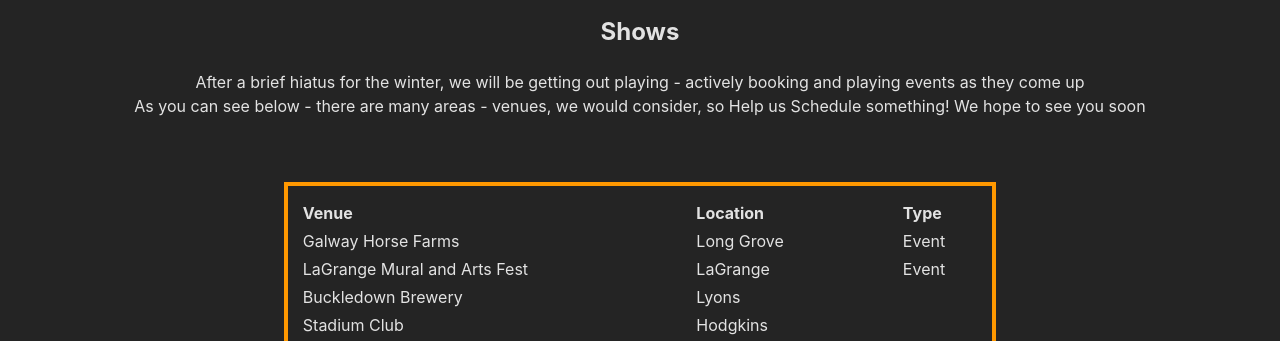
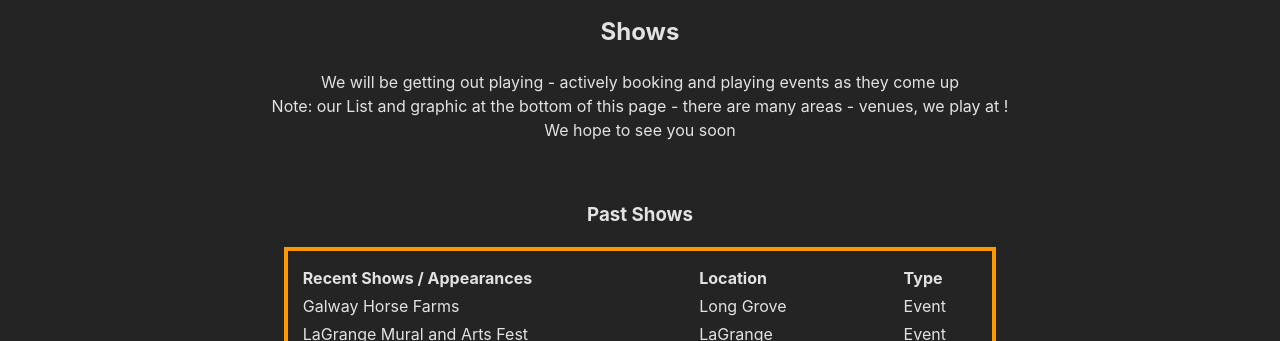
Before and after one commit to cloudappsdev/marjays-repo, a React (Vite) app: page /shows in a window 1280 px wide. Shown: the part 149-490 px from the top of the page. Built offline with nearby package versions, Linux system fonts and the light colour scheme.

Commit message:
make styling and verbage changes -photos

```diff
--- a/src/components/ClipList.tsx
+++ b/src/components/ClipList.tsx
@@ -1,3 +1,4 @@
+import { ClipData } from "./ClipData";
 import "./ClipList.css";
 
 const fyRand = (numArr: number[]) => {
--- a/src/components/ClipSetInfo.tsx
+++ b/src/components/ClipSetInfo.tsx
@@ -1,6 +1,7 @@
 import { useState } from "react";
 import ClipList from "./ClipList";
 import "./ClipSetInfo.css";
+import { ClipData } from "./ClipData";
 
 function ClipSetInfo(props: { smpl: string; clipInfo: ClipData[] }) {
   const { smpl, clipInfo } = props;
--- a/src/components/Music.tsx
+++ b/src/components/Music.tsx
@@ -10,11 +10,6 @@
 function Music() {
   return (
     <div className="big-dv">
-      <h2>Music</h2>
-      <div>
-        Coming Soon: Hold tight, we are curating our songs for Soundcloud and
-        Spotify and can include a link soon.
-      </div>
       <br />
       <div className="bordered-display">
         <div className="fancy-font">The MarJay's Sample Song List</div>
--- a/src/components/Photos.tsx
+++ b/src/components/Photos.tsx
@@ -10,7 +10,7 @@
       <div>Photos</div>
       <iframe
         style={styleDim}
-        src="https://mysrv.info/MarJays/OsTap/TheMarJays_Chicago.html"
+        src="https://mysrv.info/MarJays/Photos/TMJM_Photos_fb.html"
       />
     </>
   );
--- a/src/components/Shows.tsx
+++ b/src/components/Shows.tsx
@@ -49,7 +49,11 @@
   },
 ];
 
-const custHdrLabels: string[] = ["Venue", "Location", "Type"];
+const custHdrLabels: string[] = [
+  "Recent Shows / Appearances",
+  "Location",
+  "Type",
+];
 
 function Shows() {
   return (
@@ -57,16 +61,17 @@
       <h2>Shows</h2>
       <p>
         <div>
-          After a brief hiatus for the winter, we will be getting out playing -
-          actively booking and playing events as they come up
+          We will be getting out playing - actively booking and playing events
+          as they come up
         </div>
         <div>
-          As you can see below - there are many areas - venues, we would
-          consider, so Help us Schedule something! We hope to see you soon
+          Note: our List and graphic at the bottom of this page - there are many
+          areas - venues, we play at ! <br />
+          We hope to see you soon
         </div>
       </p>
       <br />
-      <br />
+      <h3>Past Shows</h3>
       <table id="showHist" style={{ margin: "0 auto" }}>
         <thead>
           <tr>
--- a/src/components/Videos.tsx
+++ b/src/components/Videos.tsx
@@ -19,13 +19,13 @@
   return (
     <>
       <div style={{ marginBottom: "8px" }}>
-        Our inept "set-it and forget-it" videographer, didn't always capture the
-        whole stage or al players, <br />
-        but we hope you enjoy the Music while you are here!
+        Our "set-it and forget-it" videographer, didn't always capture the whole
+        stage or all players, <br />
+        (that would be me) but we hope you enjoy the Music while you are here!
       </div>
       <Tabs>
         <TabList style={{ width: "50%", margin: "0 auto" }}>
-          <Tab style={{ width: "30%" }}>Acoustic</Tab>
+          <Tab style={{ width: "30%" }}>Acoustic 3pc</Tab>
           <Tab style={{ width: "30%" }}>Full-Band</Tab>
         </TabList>
 
--- a/src/components/WccWrap.tsx
+++ b/src/components/WccWrap.tsx
@@ -42,7 +42,7 @@
         cloudWordsMetro.pop();
       }
       setAddRmv(!addRmv);
-    }, 3 * 1000);
+    }, 2 * 1000);
     return () => clearInterval(interval);
   }, [addRmv]);
 
```
Also changed, not shown: src/components/ClipData.ts (+5 -5 lines), src/components/ClipSetContent.tsx (deleted, +0 -10 lines).
